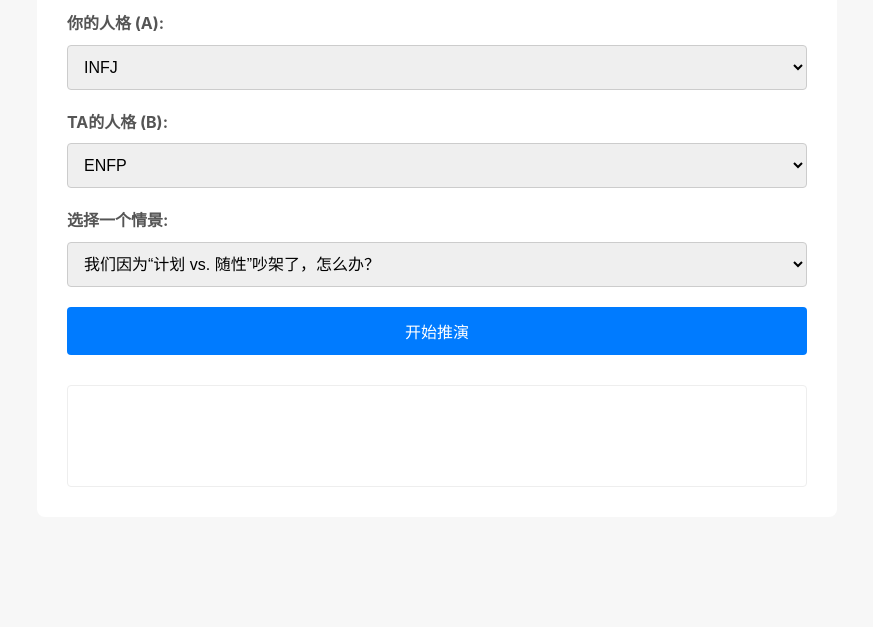
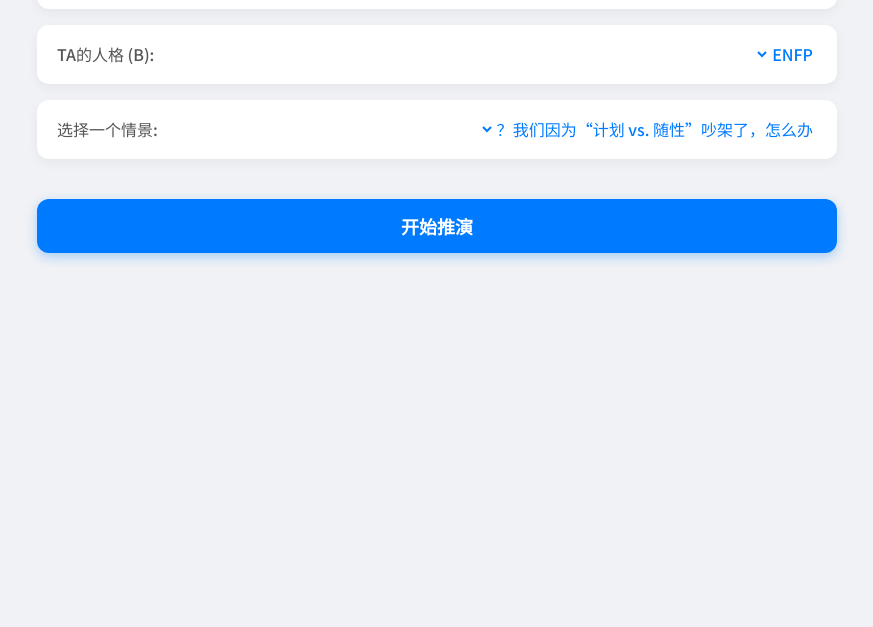
Before and after one commit to new-aspect/MBTI-CP, a plain HTML site: page static/index.html in a window 1280 px wide. Shown: the part 173-800 px from the top of the page, without its empty margins (203-1076 px from the left). Drawn offline with Linux system fonts and the light colour scheme.

Commit message:
feat(ui): 重构前端界面样式，提升移动端适配性和视觉体验
- 添加响应式 meta 标签以支持移动设备
- 引入 Noto Sans SC 字体提升中文显示效果
- 重新设计卡片式布局和交互元素
- 优化按钮和表单控件的视觉效果和交互反馈
- 改进阴影和间距增强整体层次感

```diff
--- a/static/index.html
+++ b/static/index.html
@@ -2,49 +2,138 @@
 <html lang="zh-CN">
 <head>
     <meta charset="UTF-8">
+    <meta name="viewport" content="width=device-width, initial-scale=1.0">
     <title>CP剧情模拟器</title>
+    <link rel="preconnect" href="https://fonts.googleapis.com">
+    <link rel="preconnect" href="https://fonts.gstatic.com" crossorigin>
+    <link href="https://fonts.googleapis.com/css2?family=Noto+Sans+SC:wght@400;500;700&display=swap" rel="stylesheet">
     <style>
-        body { font-family: -apple-system, BlinkMacSystemFont, "Segoe UI", Roboto, "Helvetica Neue", Arial, sans-serif; max-width: 800px; margin: 40px auto; padding: 20px; background-color: #f7f7f7; line-height: 1.6; }
-        h1 { text-align: center; color: #333; }
-        .container { background-color: #fff; padding: 30px; border-radius: 8px; box-shadow: 0 2px F10px rgba(0,0,0,0.1); }
-        .form-group { margin-bottom: 20px; }
-        label { display: block; margin-bottom: 8px; font-weight: bold; color: #555; }
-        select, button { width: 100%; padding: 12px; border-radius: 4px; border: 1px solid #ccc; font-size: 16px; box-sizing: border-box; }
-        button { background-color: #007bff; color: white; border: none; cursor: pointer; transition: background-color 0.2s; }
-        button:hover { background-color: #0056b3; }
-        button:disabled { background-color: #a0a0a0; cursor: not-allowed; }
-        #result { background-color: #fff; padding: 0; border-radius: 4px; margin-top: 30px; min-height: 100px; border: 1px solid #eee;}
-        .report-title { font-size: 24px; font-weight: bold; text-align: center; margin-bottom: 20px; color: #0056b3;}
+        /* --- 全局重置与基础设定 --- */
+        body {
+            /* 使用了更现代、更中性的字体 */
+            font-family: 'Noto Sans SC', sans-serif;
+            margin: 0;
+            /* 1. 拆掉围墙：使用柔和的浅灰色作为页面背景，告别纯白 */
+            background-color: #f0f2f5;
+            color: #333;
+            /* 设定了更舒适的行高 */
+            line-height: 1.7;
+        }
+
+        /* --- 核心布局改造 --- */
+        .main-container {
+            /* 2. 拥抱全屏：不再限制最大宽度，让内容在手机上自然流淌 */
+            max-width: 800px; /* 在电脑大屏上依然保持一个最大宽度，但在手机上会自动缩放 */
+            margin: 0 auto;
+            /* 3. 创造呼吸感：在内容周围留出足够的边距 */
+            padding: 24px;
+        }
+
+        h1 {
+            font-size: 28px;
+            font-weight: 700;
+            text-align: center;
+            margin-bottom: 32px;
+        }
+
+        /* --- 表单交互重塑 --- */
+        .form-card {
+            background-color: #ffffff;
+            border-radius: 12px;
+            padding: 16px 20px;
+            margin-bottom: 16px;
+            /* 4. 卡片式设计：用阴影创造出悬浮感和层次感 */
+            box-shadow: 0 4px 12px rgba(0, 0, 0, 0.05);
+            display: flex;
+            justify-content: space-between;
+            align-items: center;
+        }
+
+        .form-card label {
+            font-size: 16px;
+            font-weight: 500;
+            color: #555;
+        }
+
+        /* 5. 美化下拉框：让它看起来更像一个按钮，而不是一个简陋的系统控件 */
+        .form-card select {
+            border: none;
+            background-color: transparent;
+            font-family: inherit;
+            font-size: 16px;
+            font-weight: 500;
+            color: #007bff; /* 使用主题色，让选项更突出 */
+            text-align: right;
+            direction: rtl; /* 让下拉箭头出现在左边，更美观 */
+            cursor: pointer;
+        }
+
+        /* 6. 重新设计按钮：更醒目，更具现代感 */
+        #submitBtn {
+            width: 100%;
+            padding: 14px;
+            border-radius: 12px;
+            border: none;
+            background-color: #007bff;
+            color: white;
+            font-size: 18px;
+            font-weight: 700;
+            cursor: pointer;
+            transition: background-color 0.2s, transform 0.1s;
+            margin-top: 24px;
+            box-shadow: 0 4px 12px rgba(0, 123, 255, 0.3);
+        }
+
+        #submitBtn:hover {
+            background-color: #0056b3;
+        }
+        #submitBtn:active {
+            transform: scale(0.98);
+        }
+        #submitBtn:disabled {
+            background-color: #a0a0a0;
+            cursor: not-allowed;
+            box-shadow: none;
+        }
+
+        /* --- 结果展示区样式 --- */
+        #result {
+            margin-top: 40px;
+        }
+        .report-title { font-size: 24px; font-weight: bold; text-align: center; margin-bottom: 20px; color: #333;}
         .report-section { margin-bottom: 25px; }
-        .report-section h2 { font-size: 18px; color: #333; border-bottom: 2px solid #007bff; padding-bottom: 5px; margin-bottom: 15px;}
-        .personality-card { display: flex; justify-content: space-around; gap: 20px; text-align: center; }
-        .personality-card div { background-color: #f8f9fa; padding: 15px; border-radius: 8px; width: 45%; }
-        .scenario-step { background-color: #f8f9fa; padding: 15px; border-radius: 8px; margin-bottom: 10px; }
-        .scenario-step h3 { font-size: 16px; margin-top: 0; color: #0056b3;}
-        .tip { background-color: #fff3cd; border-left: 5px solid #ffeeba; padding: 15px; text-align: center; font-style: italic; }
+        .report-section h2 { font-size: 20px; color: #333; border-bottom: 2px solid #007bff; padding-bottom: 8px; margin-bottom: 15px;}
+        .personality-card { display: flex; justify-content: space-around; gap: 16px; text-align: center; }
+        .personality-card div { background-color: #ffffff; box-shadow: 0 4px 12px rgba(0, 0, 0, 0.05); padding: 20px; border-radius: 12px; width: 48%; }
+        .scenario-step { background-color: #ffffff; box-shadow: 0 4px 12px rgba(0, 0, 0, 0.05); padding: 20px; border-radius: 12px; margin-bottom: 12px; }
+        .scenario-step h3 { font-size: 18px; margin-top: 0; color: #007bff;}
+        .tip { background-color: #e7f3ff; border-left: 5px solid #007bff; padding: 20px; font-style: italic; color: #004085; border-radius: 0 8px 8px 0;}
     </style>
 </head>
 <body>
-    <div class="container">
+    <div class="main-container">
         <h1>CP剧情模拟器</h1>
-        <div class="form-group">
+
+        <div class="form-card">
             <label for="mbti_a">你的人格 (A):</label>
             <select id="mbti_a"></select>
         </div>
-        <div class="form-group">
+        <div class="form-card">
             <label for="mbti_b">TA的人格 (B):</label>
             <select id="mbti_b"></select>
         </div>
-        <div class="form-group">
+        <div class="form-card">
             <label for="scenario">选择一个情景:</label>
             <select id="scenario"></select>
         </div>
+
         <button id="submitBtn" onclick="getAnalysis()">开始推演</button>
+
         <div id="result"></div>
     </div>
 
     <script>
-        // --- 【新增代码块】当页面加载完成后，自动填充下拉框 ---
+        // 脚本部分完全复用我们上一版的，它的逻辑是完美的
         document.addEventListener('DOMContentLoaded', function() {
             const mbtiTypes = [
                 'INFJ', 'ENFJ', 'INFP', 'ENFP', 'ISTJ', 'ESTJ', 'ISFJ', 'ESFJ',
@@ -55,47 +144,35 @@
                 '我们应该如何规划我们的第一次旅行？',
                 'TA好像心情不好，我该如何安慰？'
             ];
-
             const mbtiASelect = document.getElementById('mbti_a');
             const mbtiBSelect = document.getElementById('mbti_b');
             const scenarioSelect = document.getElementById('scenario');
-
-            // 填充人格A的下拉框
             mbtiTypes.forEach(type => {
                 const option = document.createElement('option');
-                option.value = type;
-                option.textContent = type;
+                option.value = type; option.textContent = type;
                 mbtiASelect.appendChild(option);
             });
-
-            // 填充人格B的下拉框
             mbtiTypes.forEach(type => {
                 const option = document.createElement('option');
-                option.value = type;
-                option.textContent = type;
-                mbtiBSelect.appendChild(option);
+                option.value = type; option.textContent = type;
+                mbtiBSelect.appendChild(option.cloneNode(true));
             });
-            // 为B设置一个不同的默认值，增加用户体验
             mbtiBSelect.value = 'ENFP';
-
-            // 填充情景的下拉框
             scenarios.forEach(scenario => {
                 const option = document.createElement('option');
-                option.value = scenario;
-                option.textContent = scenario;
+                option.value = scenario; option.textContent = scenario;
                 scenarioSelect.appendChild(option);
             });
         });
 
-        // --- 新增的函数：用于将JSON数据渲染成漂亮的HTML ---
         function renderResult(data) {
             const resultDiv = document.getElementById('result');
+            if (data.error) {
+                resultDiv.innerHTML = `<div style="text-align:center; color:red; padding:20px;">哎呀，出错了: ${data.error}</div>`;
+                return;
+            }
             let html = '';
-
-            // 渲染标题
             html += `<div class="report-title">${data['标题'] || '推演报告'}</div>`;
-
-            // 渲染人格分析
             const analysis = data['人格分析'];
             if (analysis) {
                 html += `<div class="report-section"><h2>人格速写</h2><div class="personality-card">`;
@@ -103,8 +180,6 @@
                 html += `<div><strong>${analysis['人格B']['类型']}</strong><p><small>${analysis['人格B']['核心特质'].join(' / ')}</small></p></div>`;
                 html += `</div></div>`;
             }
-
-            // 渲染情景剧本
             const script = data['情景剧本'];
             if (script && script.length > 0) {
                 html += `<div class="report-section"><h2>情景剧本</h2>`;
@@ -113,13 +188,10 @@
                 });
                 html += `</div>`;
             }
-
-            // 渲染锦囊妙计
             const tip = data['锦囊妙计'];
             if (tip) {
                 html += `<div class="report-section"><h2>锦囊妙计</h2><div class="tip">${tip}</div></div>`;
             }
-
             resultDiv.innerHTML = html;
         }
 
@@ -129,25 +201,18 @@
             const scenario = document.getElementById('scenario').value;
             const resultDiv = document.getElementById('result');
             const submitBtn = document.getElementById('submitBtn');
-
             submitBtn.disabled = true;
-            // 更新加载提示
             resultDiv.innerHTML = `<div style="text-align:center; padding: 20px;">AI正在奋力思考中，请稍候...</div>`;
-
             try {
+                // 因为我们现在是由同一个服务提供前端和后端，可以直接用相对路径
                 const response = await fetch('/analyze', {
                     method: 'POST',
                     headers: { 'Content-Type': 'application/json' },
                     body: JSON.stringify({ mbti_a, mbti_b, scenario }),
                 });
-
                 if (!response.ok) { throw new Error(`HTTP error! status: ${response.status}`); }
                 const data = await response.json();
-
-                // 【重大改变】不再是粗暴地显示JSON字符串
-                // 而是调用我们新的渲染函数！
                 renderResult(data);
-
             } catch (error) {
                 console.error('请求失败:', error);
                 resultDiv.innerHTML = `<div style="text-align:center; color:red; padding:20px;">哎呀，出错了。请检查后端服务器是否正在运行，或查看控制台获取更多信息。</div>`;
```
